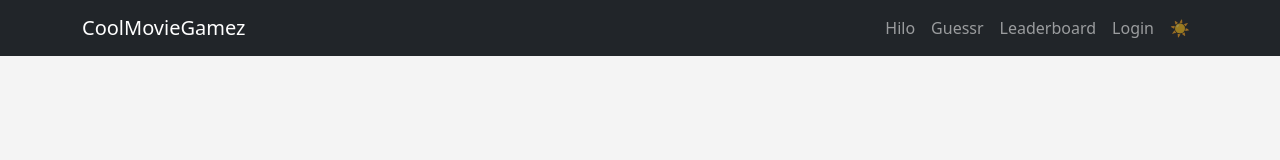
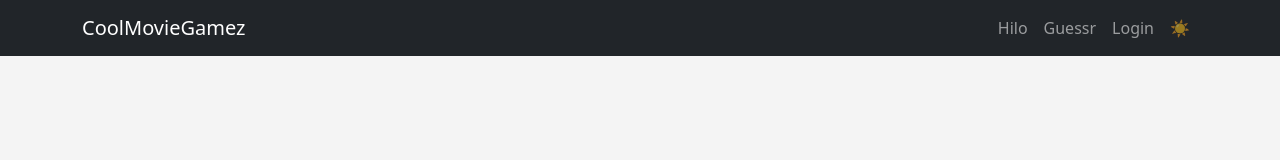
Before and after one commit to knguyen0923/CoolMovieGamez, a React (Create React App) app in the folder frontend/: page /privateUserProfile in a window 1280 px wide. Shown: the top 160 px of the page. Built offline with nearby package versions, Linux system fonts and the light colour scheme.

Commit message:
double leaderboard fix

```diff
--- a/frontend/src/components/navbar.js
+++ b/frontend/src/components/navbar.js
@@ -33,9 +33,7 @@ export default function Navbar({ darkMode, setDarkMode }) {
           {/* Games always visible */}
           <Nav.Link href="/hilo">Hilo</Nav.Link>
           <Nav.Link href="/guessr">Guessr</Nav.Link>
-          {/* Double code added just for testing*/}
-          <Nav.Link href="/leaderboard">Leaderboard</Nav.Link>
-          {/* Only visible when logged in */}
+
           {user && (
             <>
               <Nav.Link href="/leaderboard">Leaderboard</Nav.Link>
```
